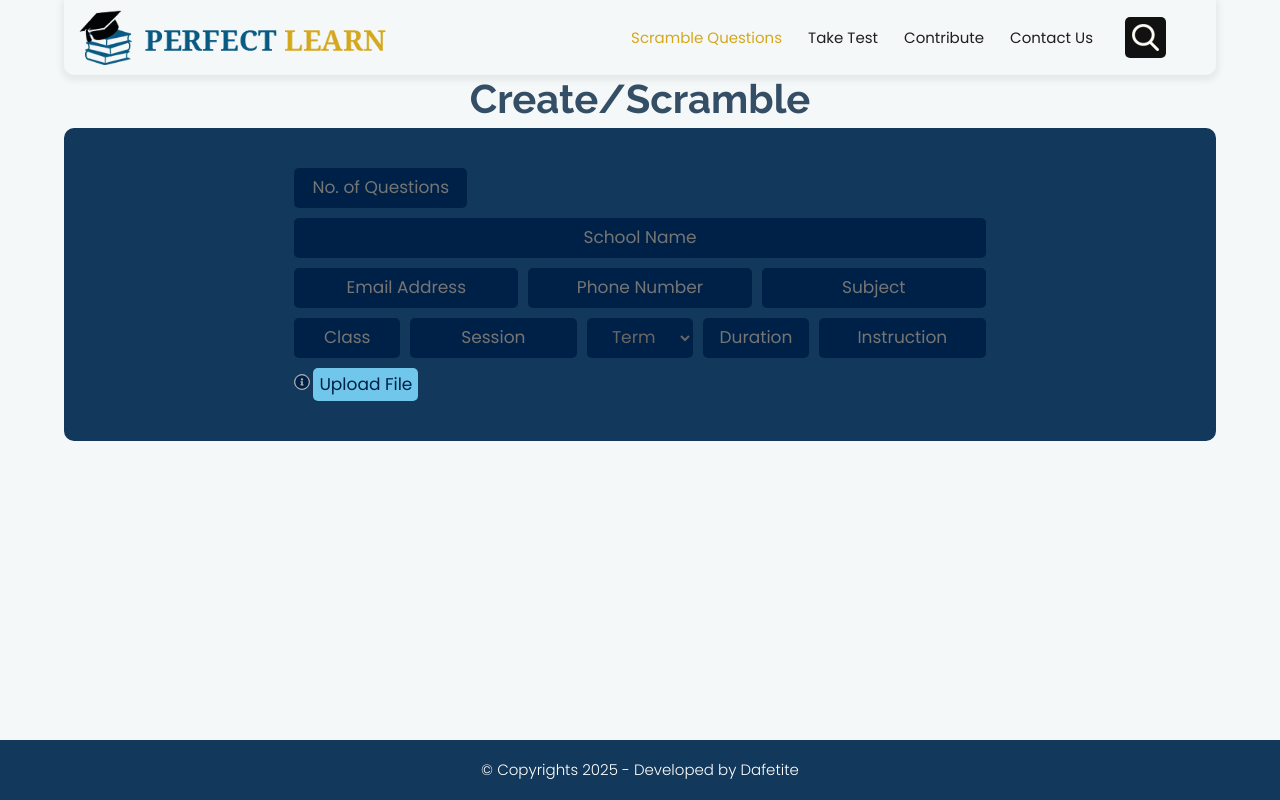
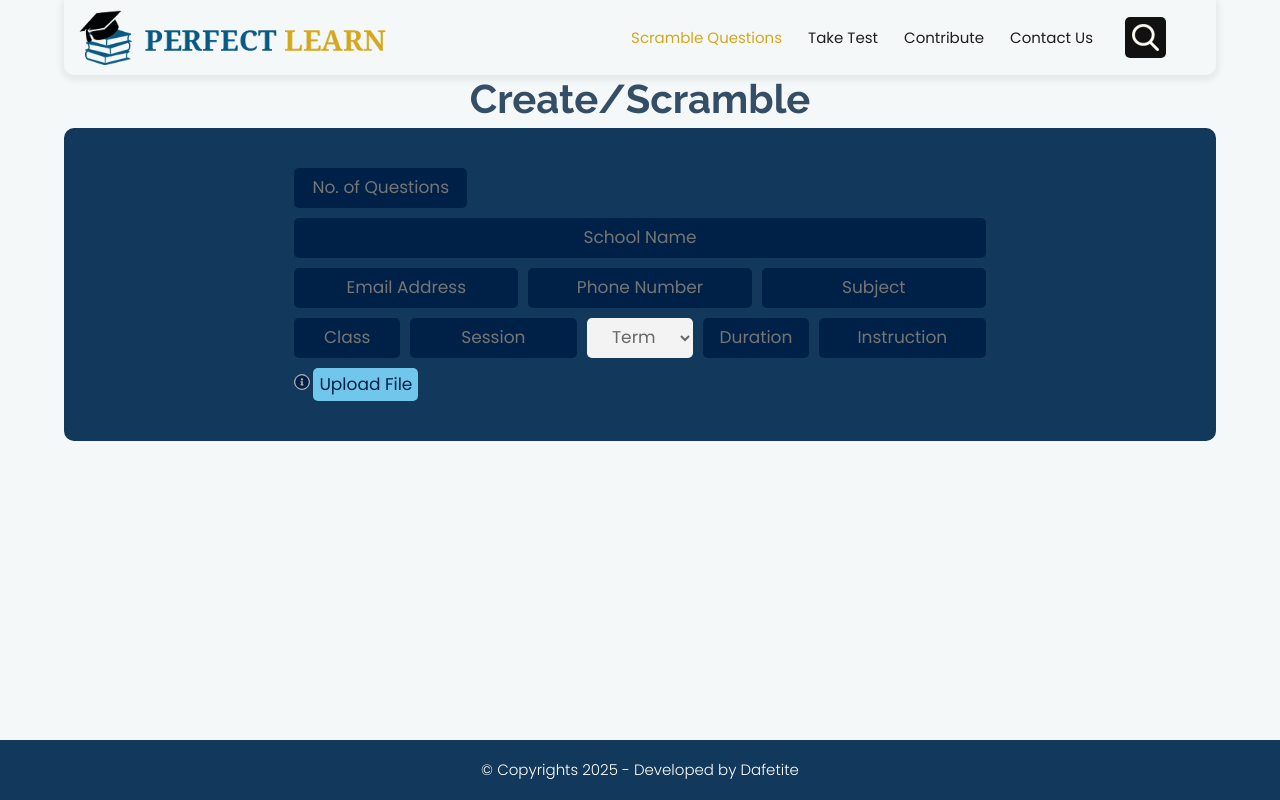
Before and after one commit to DafetiteOgaga/studdiebudie_frontend, a React (Create React App) app: page /scramble in a window 1280 px wide. Built offline with nearby package versions, Linux system fonts and the light colour scheme.

Commit message:
fixed Scramble.js: fixed hover effect on term button

```diff
--- a/src/components/scrambleQuestions/Scramble.js
+++ b/src/components/scrambleQuestions/Scramble.js
@@ -445,7 +445,7 @@ export default function Scramble() {
 
 
 										{/* term */}
-										<select style={{width: '60%', background: formData.term ? '#f3f3f3':null}}
+										<select style={{width: '60%', background: !formData.term ? '#f3f3f3':null}}
 										className="c_form_input"
 										value={formData.term} onChange={handleChange}
 										name="term">
```
